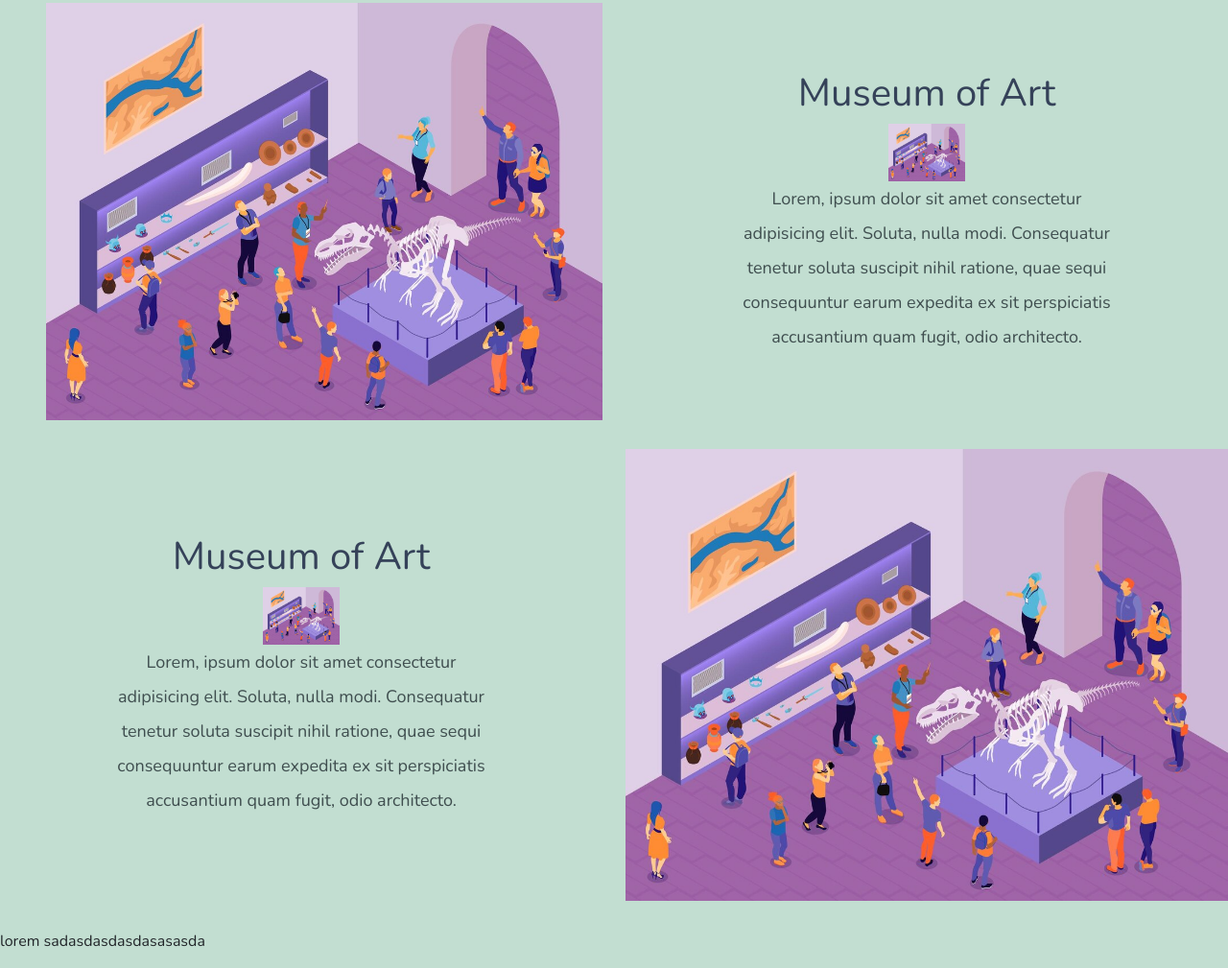
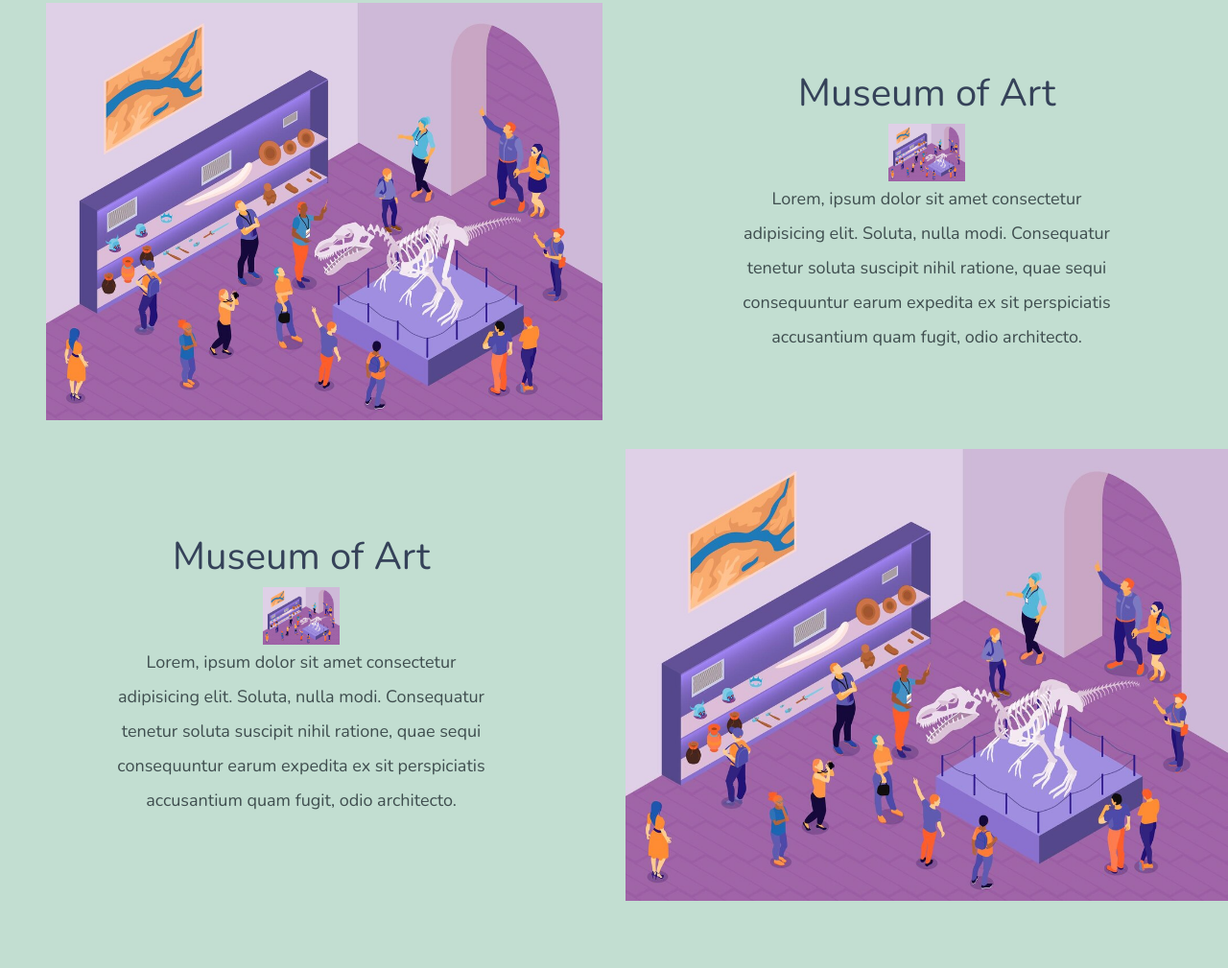
Before and after one commit to Alfatihahrizqullaab/Project_Bootstrap_Musem, a plain HTML site: page musium/index.html in a window 1280 px wide. Shown: the part 655-1664 px from the top of the page at 96% size. After the commit the page ends 1624 px from the top, so only its background shows below. Drawn offline with nearby package versions, Linux system fonts and the light colour scheme.

Commit message:
hapus aja dulu

```diff
--- a/musium/index.html
+++ b/musium/index.html
@@ -84,7 +84,6 @@
           </div>
       </div>
 
-      <p>lorem sadasdasdasdasasasda</p>
     </section>
     <script src="https://cdn.jsdelivr.net/npm/bootstrap@5.3.6/dist/js/bootstrap.bundle.min.js" integrity="sha384-j1CDi7MgGQ12Z7Qab0qlWQ/Qqz24Gc6BM0thvEMVjHnfYGF0rmFCozFSxQBxwHKO" crossorigin="anonymous"></script>
     <script src="https://code.jquery.com/jquery-3.7.1.min.js" integrity="sha256-/JqT3SQfawRcv/BIHPThkBvs0OEvtFFmqPF/lYI/Cxo=" crossorigin="anonymous"></script>
```
